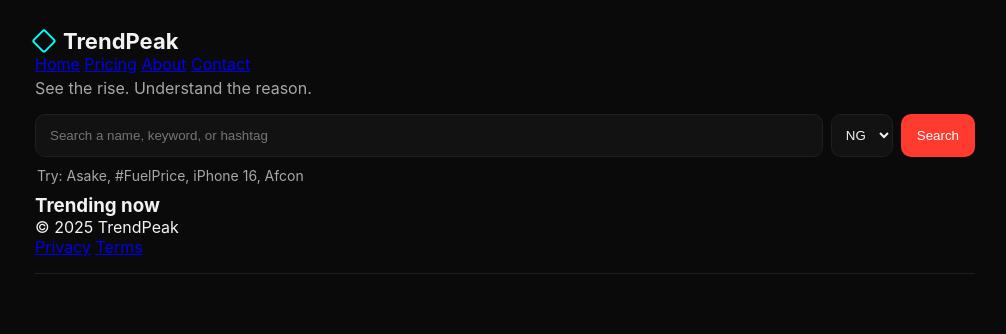
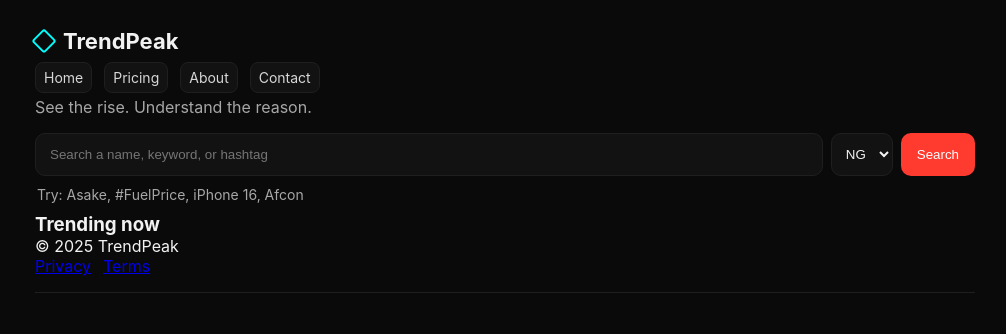
Before and after one commit to strixform/trendpeak-frontend, a website: page index.html in a window 1280 px wide. Shown: the whole page, without its empty margins (135-1141 px from the left). Drawn offline with nearby package versions, Linux system fonts and the light colour scheme.

Commit message:
Update styles.css

```diff
--- a/styles.css
+++ b/styles.css
@@ -139,3 +139,19 @@
 .sharebar a:hover, .sharebar button:hover{
   filter:brightness(1.1);
 }
+.nav{
+  margin-top:8px;
+  display:flex;
+  gap:12px;
+}
+.nav a{
+  color:#d7d7d7;
+  text-decoration:none;
+  font-size:14px;
+  padding:6px 8px;
+  border:1px solid var(--border);
+  border-radius:8px;
+  background:var(--panel);
+}
+.nav a:hover{color:#fff}
+.footer-links{display:flex;gap:12px;align-items:center}
```
